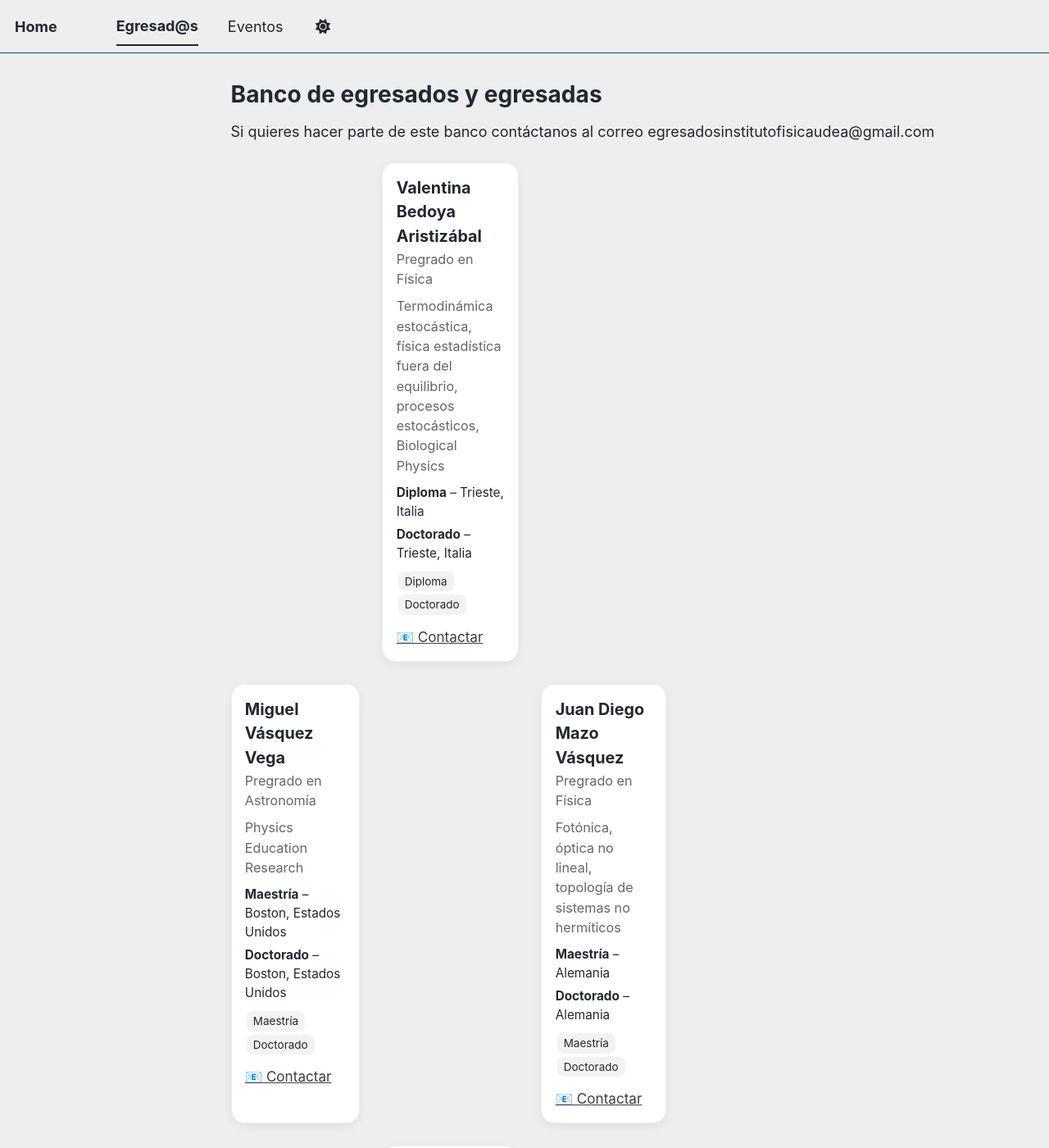
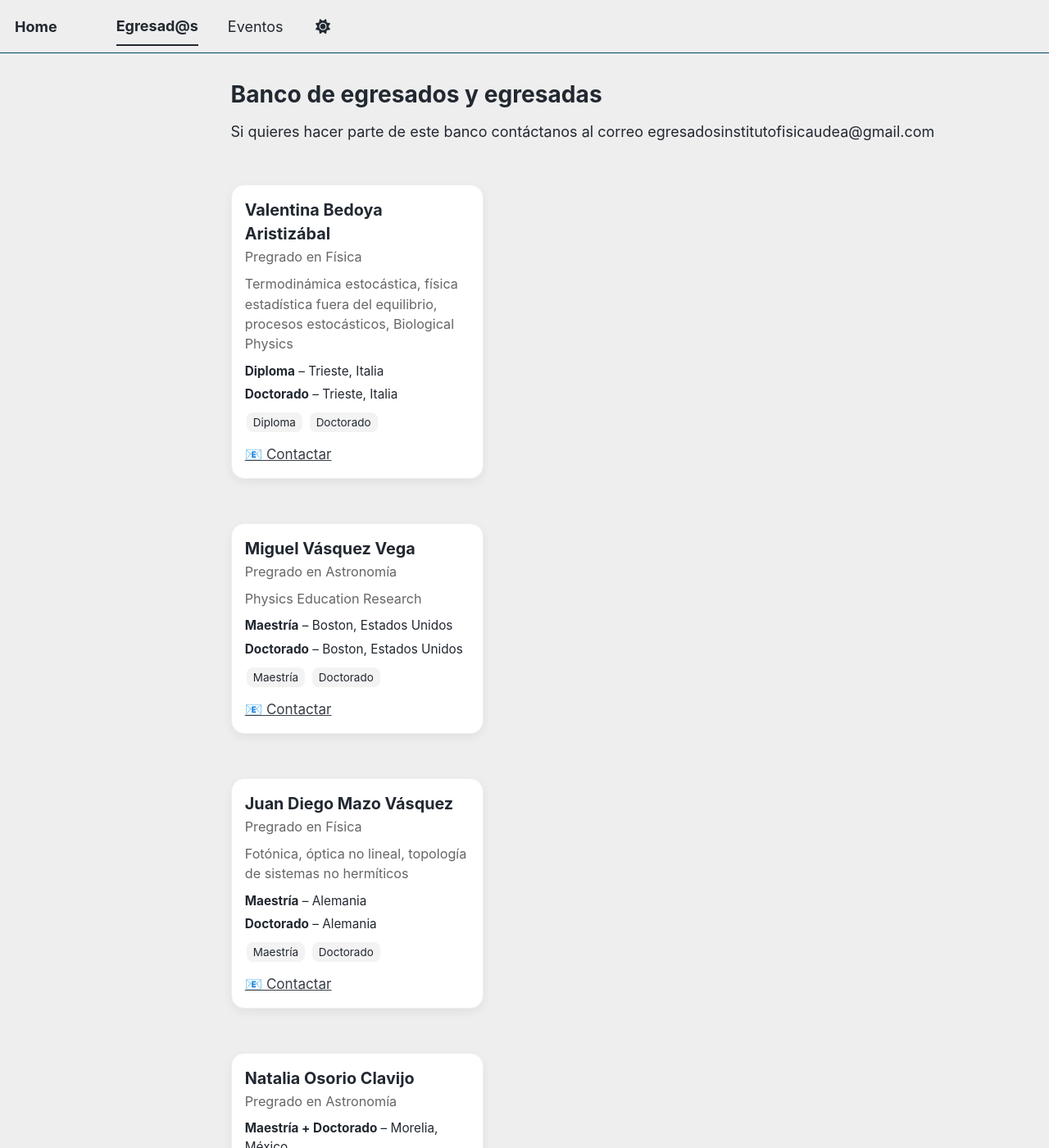
Before and after one commit to egresadosinstitutofisicaudea/egresadosinstitutofisicaudea.github.io, a Jekyll site: the page built from _egresados/personas.md, in a window 1280 px wide and 1400 px high. Shown: the whole window at 82% size. Built offline with Jekyll 4.4.1, drawn with Linux system fonts in a browser that asks for light colours; a script bundle is joined from its source files by our own code; library files that are not in the unit come from our copies.

Commit message:
Update custom.html

```diff
--- a/_includes/head/custom.html
+++ b/_includes/head/custom.html
@@ -48,8 +48,8 @@
 ========================= */
 .grid-personas {
   display: grid;
-  /*grid-template-columns: repeat(auto-fill, minmax(200px, 1fr));*/
-  grid-template-columns: repeat(3, 1fr);
+  grid-template-columns: repeat(auto-fill, minmax(300px, 1fr));
+  /*grid-template-columns: repeat(3, 1fr);*/
   gap: 1.5rem;
 }
 
```
